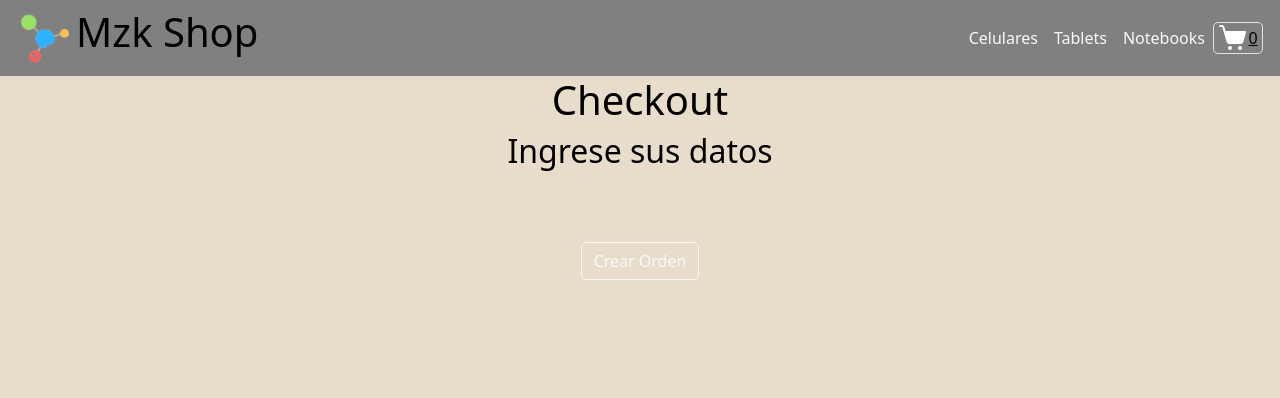
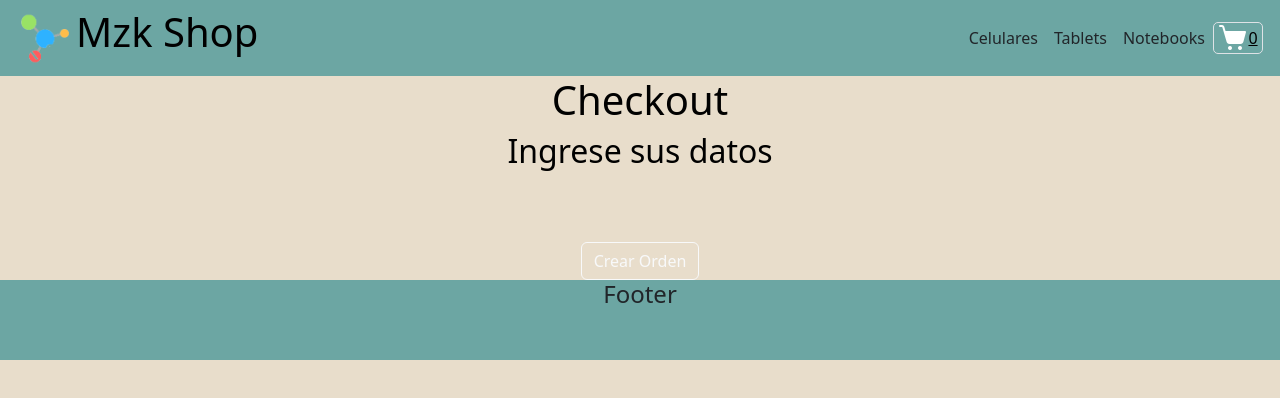
Before and after one commit to DiegoMiszczuk/miszczuk-React, a React (Create React App) app: page /checkout in a window 1280 px wide. Shown: the top 398 px of the page. Built offline with nearby package versions, Linux system fonts and the light colour scheme; the HTML template or start-up script is replaced by a standard one.

Commit message:
agrego footer y doy estilo a navbar y Item Detail

```diff
--- a/src/App.js
+++ b/src/App.js
@@ -7,7 +7,7 @@ import Navbar from './components/Navbar/Navbar';
 import { CartProvider } from './context/CartContext';
 import Cart from './components/Cart/Cart';
 import Checkout from './components/Checkout/Checkout';
-
+import Footer from './components/Footer/Footer';
 
 
 function App() {
@@ -27,6 +27,7 @@ function App() {
           </CartProvider>
         </NotificationProvider>
       </BrowserRouter>
+      <Footer/>
 
     </div>
   );
--- /dev/null
+++ b/src/components/Footer/Footer.css
@@ -0,0 +1,10 @@
+*{
+    margin: 0;
+}
+
+.footerBackground{
+    background-color:#6ca6a3;
+    background-repeat: no-repeat;
+    margin-bottom: 0;
+    height: 80px;
+   }
--- /dev/null
+++ b/src/components/Footer/Footer.js
@@ -0,0 +1,14 @@
+import './Footer.css'
+
+
+
+const Footer = () => {
+    return (
+        <div className="footerBackground">
+            <h4>Footer</h4>
+        </div>
+
+    )
+}
+
+export default Footer
--- a/src/components/Item/Item.css
+++ b/src/components/Item/Item.css
@@ -8,6 +8,7 @@
     /* margin-top: 80px; */
     margin-left: 20px;
     margin-right: 20px;
+    margin-bottom: 30px;
 }
 .imgSize{
     /* width: 200px; */
--- a/src/components/ItemDetail/ItemDetail.css
+++ b/src/components/ItemDetail/ItemDetail.css
@@ -10,6 +10,8 @@
     /* height: 300px; */
     margin-top: 80px;
     margin-bottom: 70px;
+    flex-wrap: wrap;
+    justify-content: center;
 }
 .sizeImg{
     max-width: 600px;
--- a/src/components/ItemDetail/ItemDetail.js
+++ b/src/components/ItemDetail/ItemDetail.js
@@ -3,6 +3,7 @@ import ItemCount from '../ItemCount/ItemCount'
 import { useCart } from '../../context/CartContext'
 import { Link } from 'react-router-dom'
 import { useNotification } from '../../Notification/NotificationService'
+import 'bootstrap/dist/css/bootstrap.css'
 
 const ItemDetail = ({ id, name, img, price, category, stock, description }) => {
 
--- a/src/components/ItemListContainer/ItemListContainer.js
+++ b/src/components/ItemListContainer/ItemListContainer.js
@@ -6,6 +6,7 @@ import Loading from '../Spinner/Spinner'
 import { getDocs, collection, query, where } from 'firebase/firestore'
 import { db } from '../../services/firebase/firebaseConfig'
 import { useNotification } from '../../Notification/NotificationService'
+
 const ItemListMemo = memo(ItemList)
 
 const ItemListContainer = ({ greeting }) => {
--- a/src/components/Navbar/Navbar.css
+++ b/src/components/Navbar/Navbar.css
@@ -8,7 +8,7 @@
 
 }
 .navbarBackground{
-    background-color: gray;
+    background-color:#6ca6a3;
     background-repeat: no-repeat;
    }
 
--- a/src/components/Navbar/Navbar.js
+++ b/src/components/Navbar/Navbar.js
@@ -1,4 +1,3 @@
-
 import "./Navbar.css"
 import './Navbar.css'
 import '../../general.css'
@@ -21,9 +20,9 @@ const Navbar = () => {
                 </button>
                 <div className="collapse navbar-collapse" id="navbarNavAltMarkup">
                     <div className="navbar-nav ms-auto center ">
-                        <Link to={'/category/Celular'} className="nav-link active text-light" aria-current="page" >Celulares</Link>
-                        <Link to={'/category/Tablets'} className="nav-link text-light" >Tablets</Link>
-                        <Link to={'/category/Notebooks'} className="nav-link text-light" >Notebooks</Link>
+                        <Link to={'/category/Celular'} className="nav-link active text-dark" aria-current="page" >Celulares</Link>
+                        <Link to={'/category/Tablets'} className="nav-link text-dark" >Tablets</Link>
+                        <Link to={'/category/Notebooks'} className="nav-link text-dark" >Notebooks</Link>
                         <CartWidget className="nav-link navbar-nav " />
                     </div>
                 </div>
```
